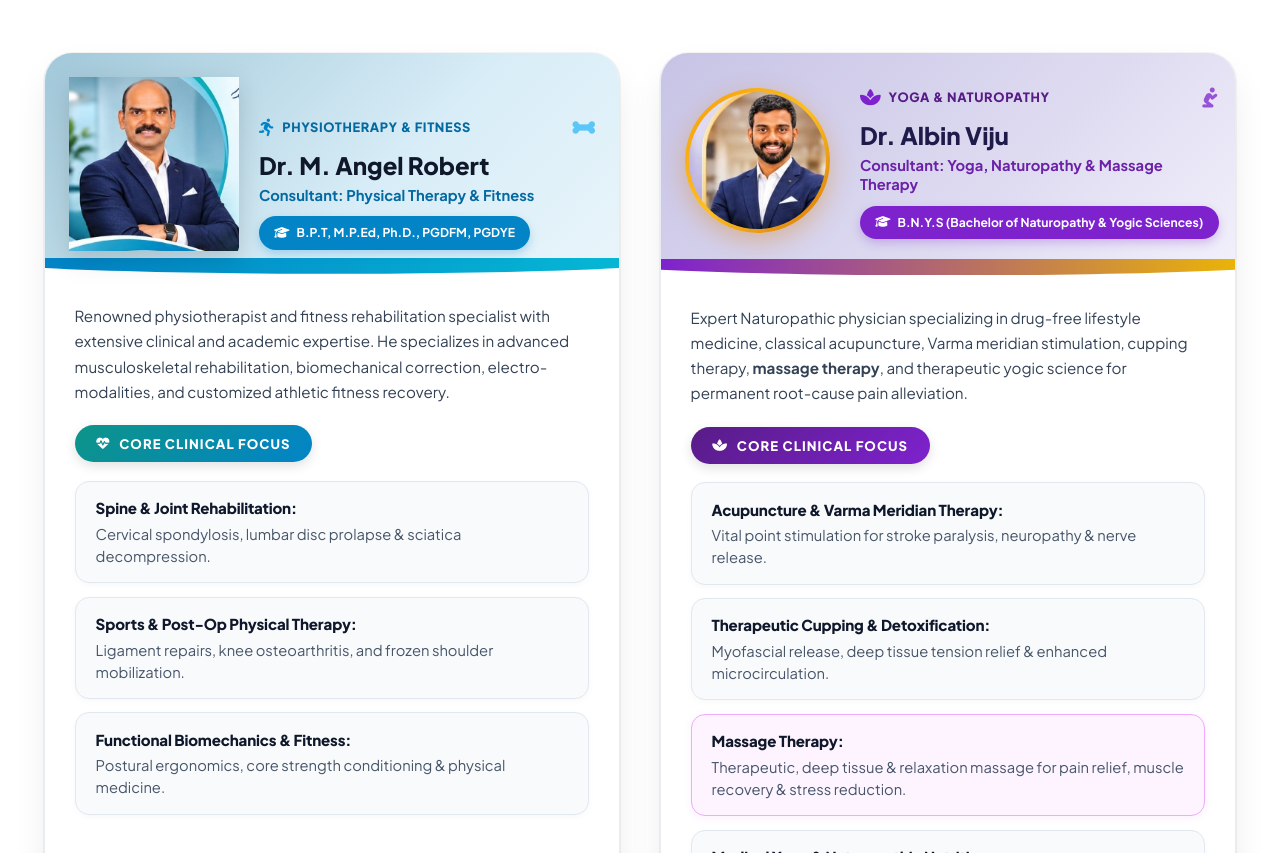
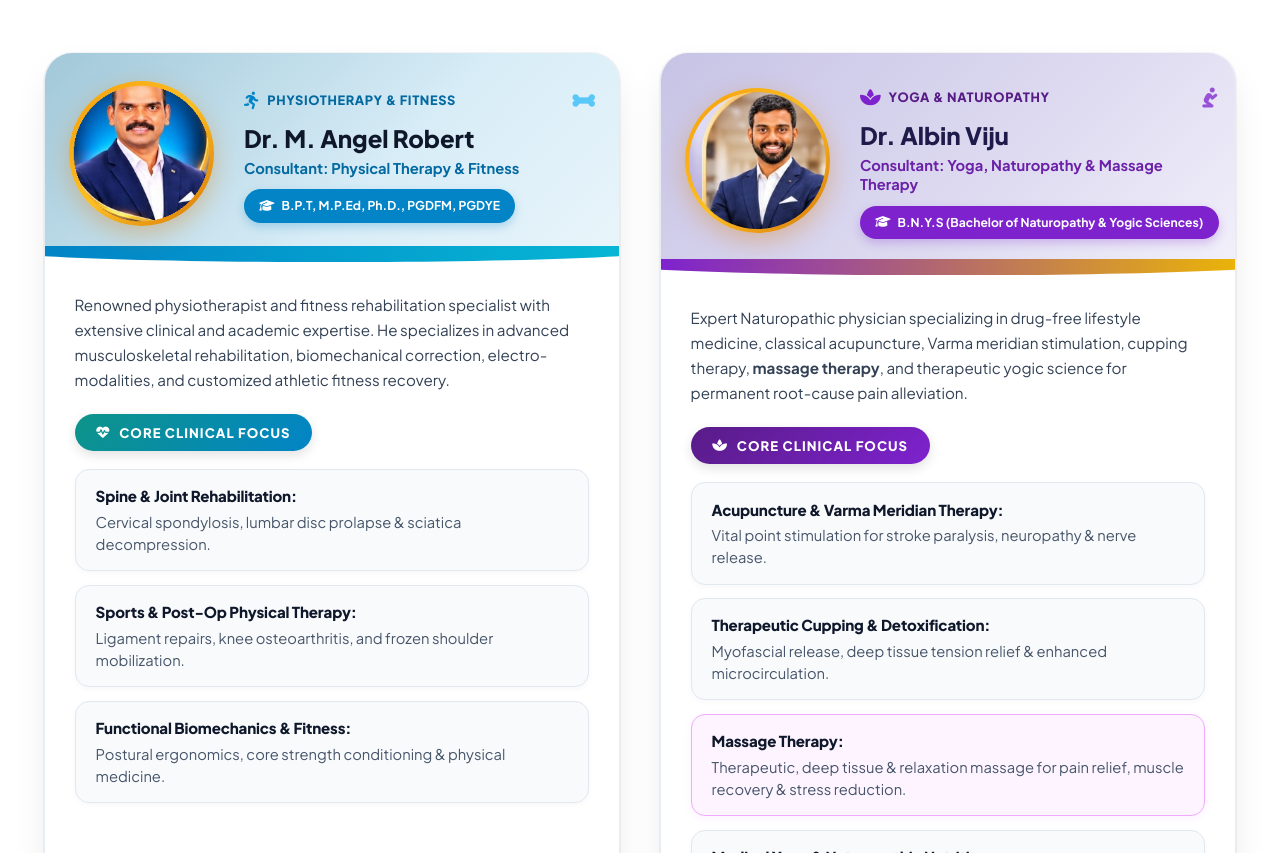
Before and after one commit to BanavathS45/loc_physioFit, a plain HTML site: page index.html in a window 1280 px wide. Shown: the part 3098-3951 px from the top of the page. Drawn offline with Linux system fonts and the light colour scheme.

Commit message:
Match Dr. Robert photo design to Dr. Albin with identical gold ring circular portrait frame and centered alignment

```diff
--- a/css/style.css
+++ b/css/style.css
@@ -1064,8 +1064,12 @@ ul {
     align-items: center !important;
   }
   .doctor-robert-photo-box {
-    width: 140px;
+    width: 130px;
     margin: 0 auto;
+  }
+  .doctor-robert-photo-box .doctor-gold-ring {
+    width: 130px;
+    height: 130px;
   }
   .doctor-albin-photo-box {
     width: 130px;
@@ -1489,19 +1493,33 @@ ul {
 .doctor-card.theme-robert .doctor-card-header {
   background: linear-gradient(135deg, #a1c8d9 0%, #d8edf7 60%, #e8f4fa 100%);
   position: relative;
-  padding: 1.5rem 1.5rem 0.5rem 1.5rem;
-  display: flex;
-  align-items: flex-end;
+  padding: 1.75rem 1.5rem 1.25rem 1.5rem;
+  display: flex;
+  align-items: center;
   gap: 1.25rem;
 }
 
 .doctor-robert-photo-box {
-  width: 170px;
+  width: 155px;
   flex-shrink: 0;
-  display: flex;
-  align-items: flex-end;
-  margin-bottom: -1px;
   z-index: 2;
+}
+
+.doctor-robert-photo-box .doctor-gold-ring {
+  width: 145px;
+  height: 145px;
+  border-radius: 50%;
+  padding: 4px;
+  background: linear-gradient(135deg, #f59e0b 0%, #fbbf24 50%, #d97706 100%);
+  box-shadow: 0 8px 24px rgba(217, 119, 6, 0.35);
+}
+
+.doctor-robert-photo-box .doctor-gold-ring img {
+  width: 100%;
+  height: 100%;
+  border-radius: 50%;
+  object-fit: cover;
+  display: block;
 }
 
 .doctor-robert-cutout {
--- a/index.html
+++ b/index.html
@@ -722,13 +722,14 @@
           <!-- Doctor 1: Dr. M. Angel Robert (Official Card Exact) -->
           <div class="doctor-card theme-robert">
             <div class="doctor-card-header">
-              <!-- Dr. Robert Photo Area with Clinic & Cutout Suit -->
+              <!-- Dr. Robert Photo in Golden Oval Frame matching Dr. Albin -->
               <div class="doctor-robert-photo-box">
-                <img
-                  src="/images/dr-robert-suit-new.png"
-                  alt="Dr. M. Angel Robert - Consultant PT and Fitness"
-                  class="doctor-robert-cutout"
-                />
+                <div class="doctor-gold-ring">
+                  <img
+                    src="/images/dr-robert-gold-circle.png"
+                    alt="Dr. M. Angel Robert - Consultant PT and Fitness"
+                  />
+                </div>
               </div>
 
               <!-- Header Content -->
```
Also changed, not shown: about.html (+7 -6 lines), about/index.html (+7 -6 lines).
